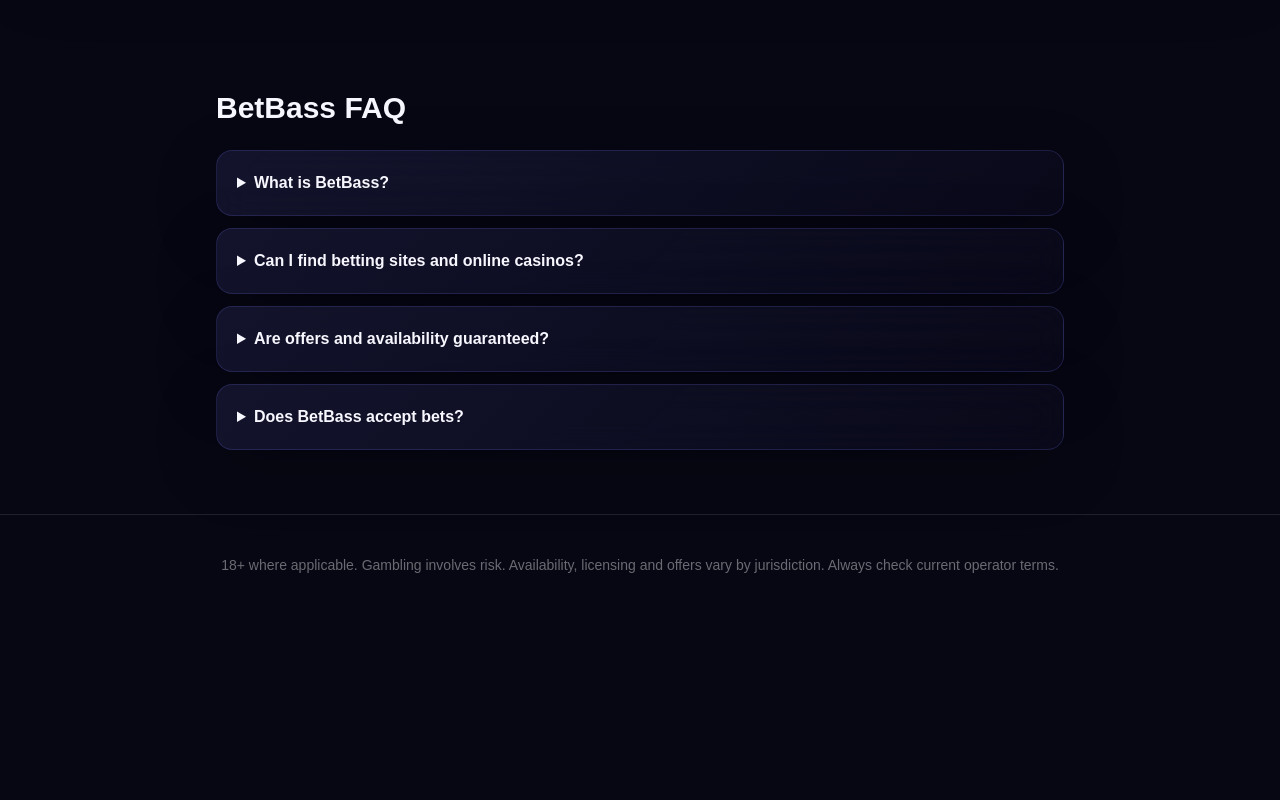
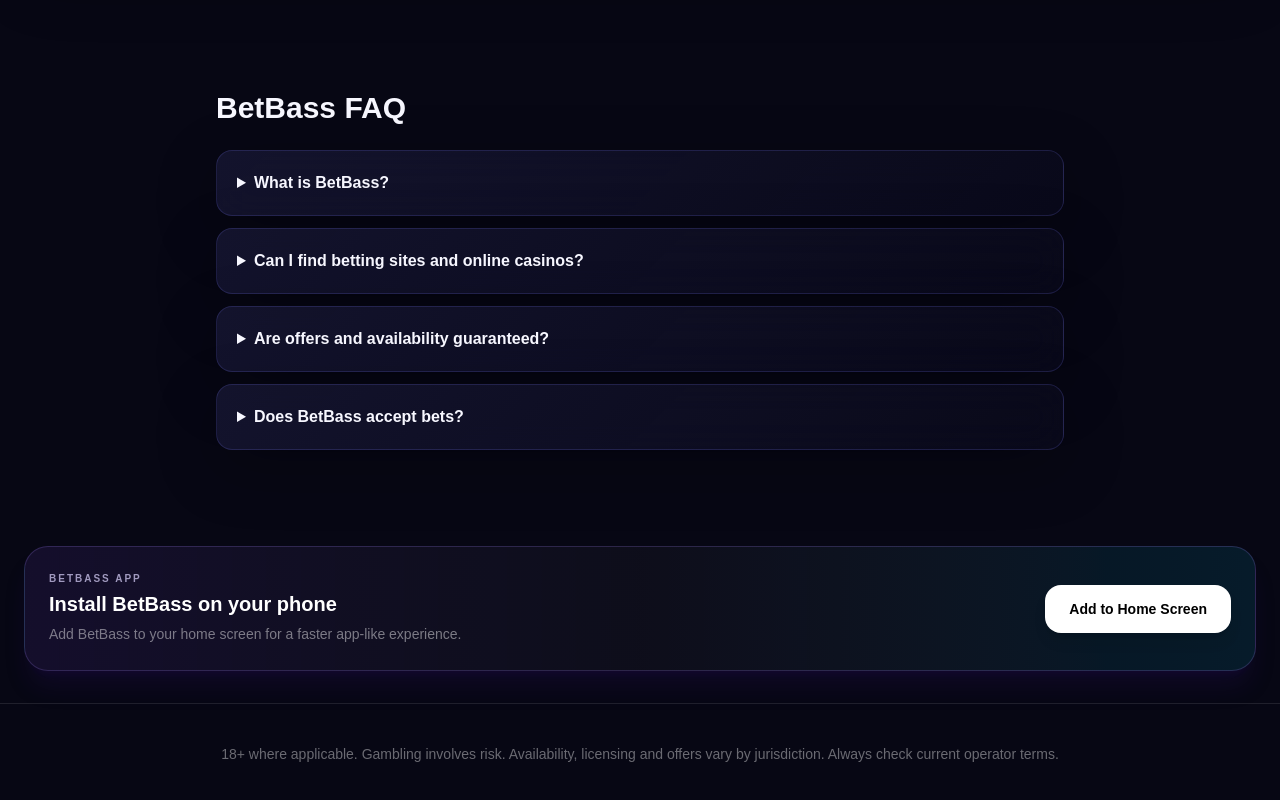
Before and after one commit to testertestjusttest-ai/All-In-One-Betting, a Next.js app: page / in a window 1280 px wide. Shown: the part 2065-2865 px from the top of the page. Before the commit the page ends 2680 px from the top, so only its background shows below. Built offline with nearby package versions, Linux system fonts and the light colour scheme; no server answers; the database is empty.

Commit message:
Place PWA install panel at bottom of homepage

```diff
--- a/app/page.tsx
+++ b/app/page.tsx
@@ -52,6 +52,7 @@
       <MonetagAds placement="inline" />
       <section id="compare" className="mx-auto max-w-7xl px-6 py-16"><div className="glass rounded-3xl p-7 md:p-10"><p className="text-sm font-semibold text-violet-300">BETTING & CASINO DIRECTORY</p><h2 className="mt-2 text-3xl font-bold">Compare platforms by the information that matters</h2><div className="mt-7 grid gap-4 sm:grid-cols-2 lg:grid-cols-4">{[["Platform profiles","Review operator type, offer details, tags and market availability."],["Affiliate offers","Open publisher-configured tracking links for listed platforms."],["Payment methods","Compare available payment information shown for each platform."],["Country availability","Check listed GEO coverage and verify current operator terms."]].map(([title,body])=><div key={title} className="rounded-2xl border border-white/10 bg-white/5 p-5"><h3 className="font-semibold">{title}</h3><p className="mt-2 text-sm leading-6 text-white/45">{body}</p></div>)}</div></div></section>
       <section id="faq" className="mx-auto max-w-4xl px-6 py-16"><h2 className="text-3xl font-bold">BetBass FAQ</h2><div className="mt-6 space-y-3"><details className="glass rounded-2xl p-5"><summary className="cursor-pointer font-semibold">What is BetBass?</summary><p className="mt-3 text-white/55">BetBass is a betting and casino comparison and affiliate directory. It organizes platform information, offers, payment details and availability in dedicated pages.</p></details><details className="glass rounded-2xl p-5"><summary className="cursor-pointer font-semibold">Can I find betting sites and online casinos?</summary><p className="mt-3 text-white/55">Yes. The directory can contain sportsbook, casino and combined betting-and-casino platforms, with category and GEO information supplied by the site administrator.</p></details><details className="glass rounded-2xl p-5"><summary className="cursor-pointer font-semibold">Are offers and availability guaranteed?</summary><p className="mt-3 text-white/55">No. Offers, licensing, eligibility and product availability can change by operator and jurisdiction. Always verify the current terms with the operator.</p></details><details className="glass rounded-2xl p-5"><summary className="cursor-pointer font-semibold">Does BetBass accept bets?</summary><p className="mt-3 text-white/55">No. BetBass is a comparison and affiliate directory. It does not accept wagers, hold player funds or process gambling transactions.</p></details></div></section>
+      <PWAInstall />
       <footer className="border-t border-white/10 px-6 py-10 text-center text-sm text-white/40">18+ where applicable. Gambling involves risk. Availability, licensing and offers vary by jurisdiction. Always check current operator terms.</footer>
     </main>
   );
```
